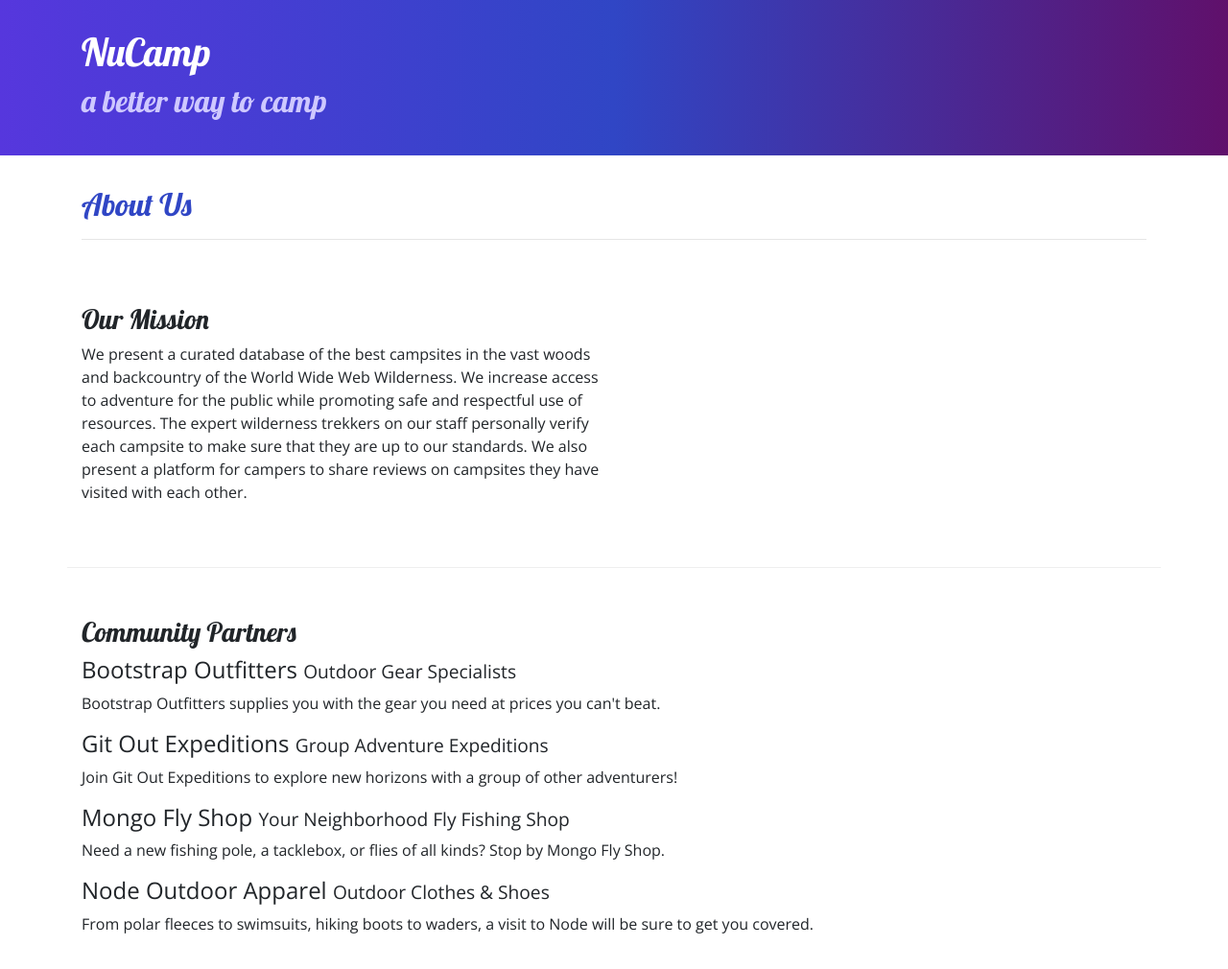
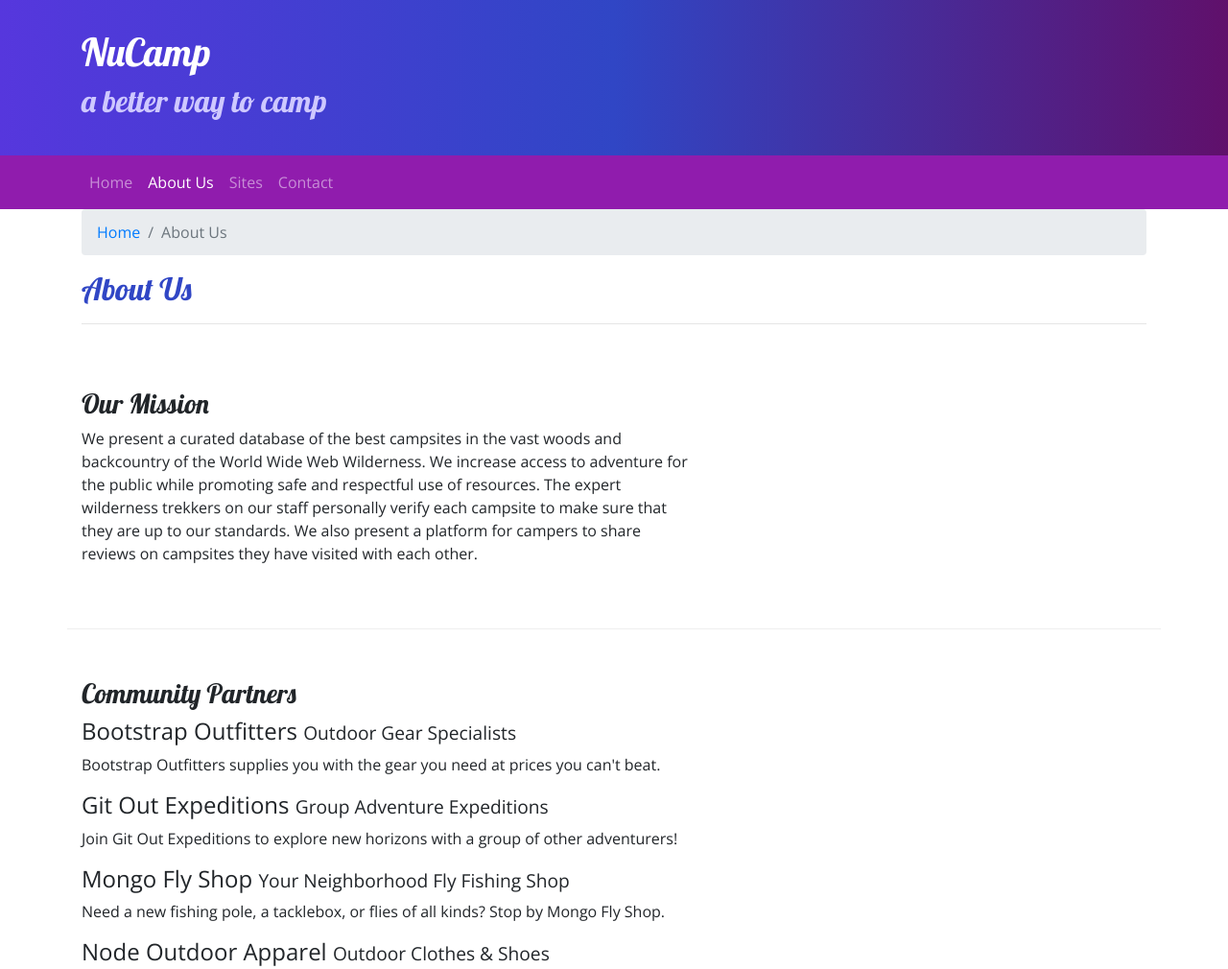
Before and after one commit to dannondorf/NuCamp-A-Better-Way-To-Camp, a website: page aboutus.html in a window 1280 px wide. Shown: the top 1010 px of the page at 96% size. Drawn offline with nearby package versions, Linux system fonts and the light colour scheme.

Commit message:
Navbar and Breadcrumbs

```diff
--- a/aboutus.html
+++ b/aboutus.html
@@ -23,17 +23,37 @@
             </div>
         </div>
     </header>
+    <nav class="navbar navbar-expand-sm navbar-dark sticky-top">
+        <div class="container">
+                <button class="navbar-toggler ml-auto" type="button" data-toggle="collapse" data-target="#nucampNavbar">
+                    <span class="navbar-toggler-icon"></span>
+                </button>
+
+            <div class="collapse navbar-collapse" id="nucampNavbar">
+                <ul class="navbar-nav">
+                    <li class="nav-item"><a class="nav-link" href="index.html">Home</a></li>
+                    <li class="nav-item active"><a class="nav-link" href="#">About Us</a></li>
+                    <li class="nav-item"><a class="nav-link" href="#">Sites</a></li>
+                    <li class="nav-item"><a class="nav-link" href="#">Contact</a></li>
+                </ul>
+            </div>
+        </div>
+    </nav>
 
     <div class="container">
         <div class="row">
-            <div class="col col-12">
+            <div class="col">
+                <ol class="breadcrumb">
+                    <li class="breadcrumb-item"> <a href="index.html">Home</a></li>
+                    <li class="breadcrumb-item active">About Us</li>
+                </ol>
                <h2>About Us</h2>
                <hr />
             </div>
         </div>
 
         <div class="row row-content">
-            <div class="col col-sm-6">
+            <div class="col col-sm-7">
                 <h3>Our Mission</h3>
                 <p>We present a curated database of the best campsites in the vast woods and backcountry of the World Wide Web Wilderness. We increase access to adventure for the public while promoting safe and respectful use of resources. The expert wilderness trekkers on our staff personally verify each campsite to make sure that they are up to our standards. We also present a platform for campers to share reviews on campsites they have visited with each other.</p>
             </div>
@@ -61,7 +81,7 @@
                     <h5>Links</h5>
                     <ul class="list-unstyled">
                         <li><a href="index.html">Home</a></li>
-                        <li><a href="aboutus.html">About</a></li>
+                        <li><a href="#">About</a></li>
                         <li><a href="#">Sites</a></li>
                         <li><a href="#">Contact</a></li>
                     </ul>
--- a/css/styles.css
+++ b/css/styles.css
@@ -20,6 +20,7 @@ footer {
 }
 
 .jumbotron {
+    margin: 0;
     padding: 30px;
     background-image: linear-gradient(to right, #5637DD, #3046C5, #60106B);
     color: white;
@@ -30,3 +31,7 @@ footer {
     border-bottom: 1px ridge;
     min-height: 200px;
 }
+
+.navbar {
+    background-color: #901CAD;
+}
```
Also changed, not shown: index.html (+17 -0 lines).
